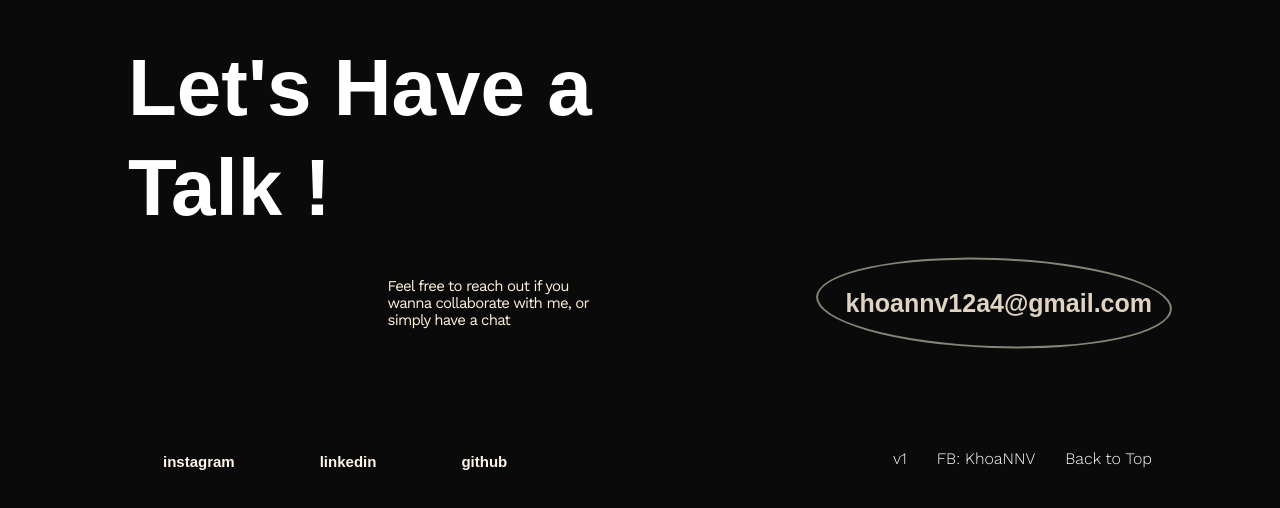
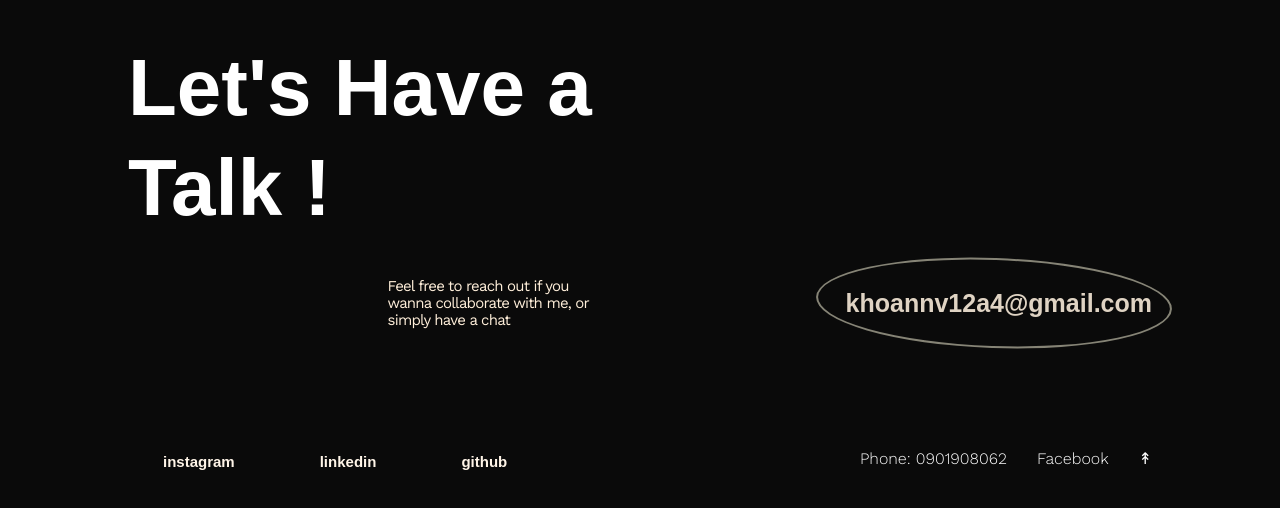
Before and after one commit to RkKhoaNNV/react-js-profile, a React (Create React App) app: page / in a window 1280 px wide. Shown: the part 5851-6359 px from the top of the page. Built offline with nearby package versions, Linux system fonts and the light colour scheme; some icons are missing; a web font is replaced by a local one.

Commit message:
fix bug
Signed-off-by: RkKhoaNNV <khoannv@rikkeisoft.com>

```diff
--- a/src/components/FooterNav/FooterNav.jsx
+++ b/src/components/FooterNav/FooterNav.jsx
@@ -11,16 +11,20 @@ const FooterNav = () => {
               target="_blank"
               rel="noreferrer"
             >
-              v1
+              Phone: 0901908062
             </a>
           </li>
           <li>
-            <a href="https://fb.com/khoannv1.com" target="_blank" rel="noreferrer">
-              FB: KhoaNNV
+            <a
+              href="https://fb.com/khoannv1.com"
+              target="_blank"
+              rel="noreferrer"
+            >
+              Facebook
             </a>
           </li>
           <li>
-            <a href="#home">Back to Top</a>
+            <a href="#home">↟</a>
           </li>
         </ul>
       </div>
```
